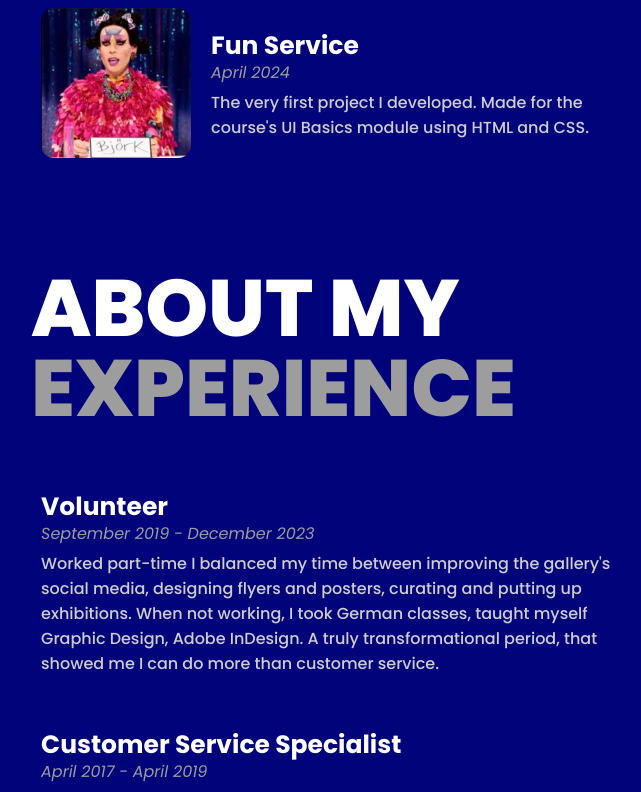
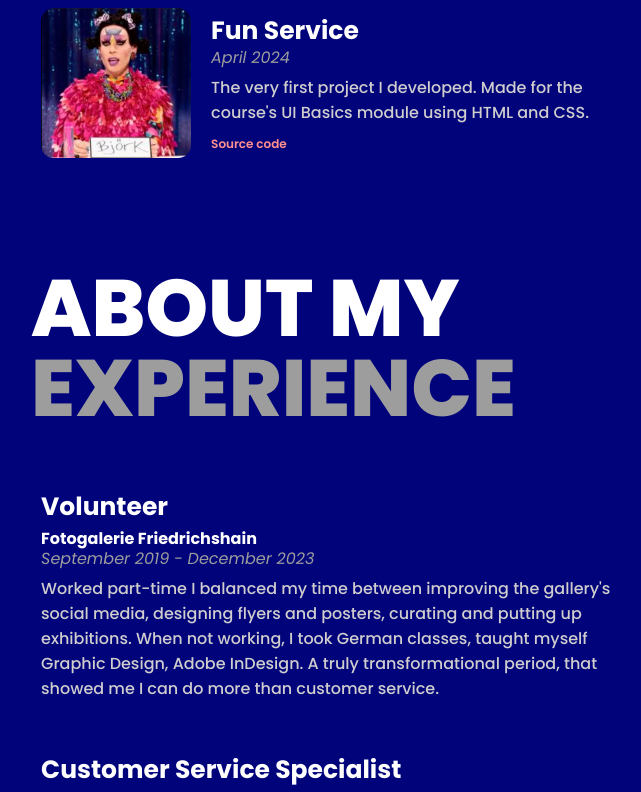
Before and after one commit to Domszilu/portfolio, a React (Vite) app in the folder frontend/: page / in a window 1280 px wide. Shown: the part 1140-1932 px from the top of the page, without its empty margins (501-1142 px from the left). Built offline with nearby package versions, Linux system fonts and the light colour scheme.

Commit message:
worked on exp

```diff
--- a/frontend/src/components/Experience/Experience.jsx
+++ b/frontend/src/components/Experience/Experience.jsx
@@ -22,6 +22,7 @@ const Experience = () => {
                             <ExperienceContainer key={index}>
                                 <div className="project-description-container">
                                     <h3>{experience.position}</h3>
+                                    <h4>{experience.company}</h4>
                                     <p className="dates">{experience.year}</p>
                                     <p className="position-description">
                                         {experience.description}
--- a/frontend/src/components/Experience/StyledExperience.js
+++ b/frontend/src/components/Experience/StyledExperience.js
@@ -17,7 +17,7 @@ export const ExperienceContainer = styled.div`
     border-radius: 8px;
     gap: 1rem;
     transition: 0.5s;
-    cursor: pointer;
+    /* cursor: pointer; */
     padding: 1rem;
 
     &&:hover {
--- a/frontend/src/components/Projects/Projects.jsx
+++ b/frontend/src/components/Projects/Projects.jsx
@@ -41,6 +41,17 @@ const Projects = () => {
                                     <p className="project-description">
                                         {project.description}
                                     </p>
+                                    <button
+                                        onClick={() =>
+                                            window.open(
+                                                project.sourceCode,
+                                                "_blank",
+                                                "noopener, noreferrer"
+                                            )
+                                        }
+                                    >
+                                        Source code
+                                    </button>
                                 </div>
                             </ProjectContainer>
                         ))}
--- a/frontend/src/components/Projects/StyledProjects.js
+++ b/frontend/src/components/Projects/StyledProjects.js
@@ -49,4 +49,22 @@ export const ProjectContainer = styled.div`
         margin: 1rem;
         aspect-ratio: 1/1;
     }
+
+    button {
+        background-color: transparent;
+        border: none;
+        color: white;
+        font-family: "Poppins", serif;
+        font-weight: 600;
+        font-size: 1.2rem;
+        width: fit-content;
+        cursor: pointer;
+        transition: 0.5s;
+        padding-top: 1rem;
+        color: rgb(255, 144, 144);
+
+        &:hover {
+            color: white;
+        }
+    }
 `;
--- a/frontend/src/data/projects.js
+++ b/frontend/src/data/projects.js
@@ -10,6 +10,7 @@ const projects = [
         thumbnail: TattifyThumbnail,
         createdAt: "November 2024",
         url: "https://tattify-1.onrender.com/",
+        sourceCode: "https://github.com/WebDevFinalProject/tattify",
     },
     {
         name: "AstroDomi",
@@ -18,6 +19,7 @@ const projects = [
         thumbnail: AstroThumbnail,
         createdAt: "September 2024",
         url: "https://astrology-website-2q8d.onrender.com/",
+        sourceCode: "https://github.com/Domszilu/astrology-website",
     },
     {
         name: "Fun Service",
@@ -26,6 +28,7 @@ const projects = [
         thumbnail: FunService,
         createdAt: "April 2024",
         url: "https://domszilu.github.io/fun-service/",
+        sourceCode: "https://github.com/Domszilu/fun-service",
     },
 ];
 
```
